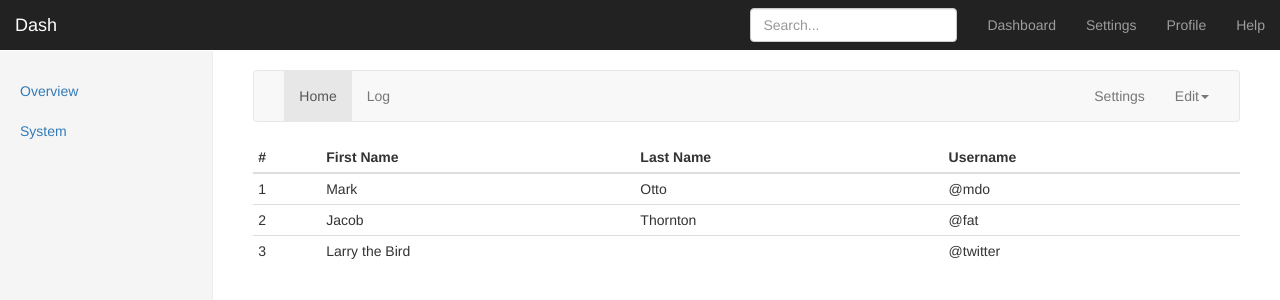
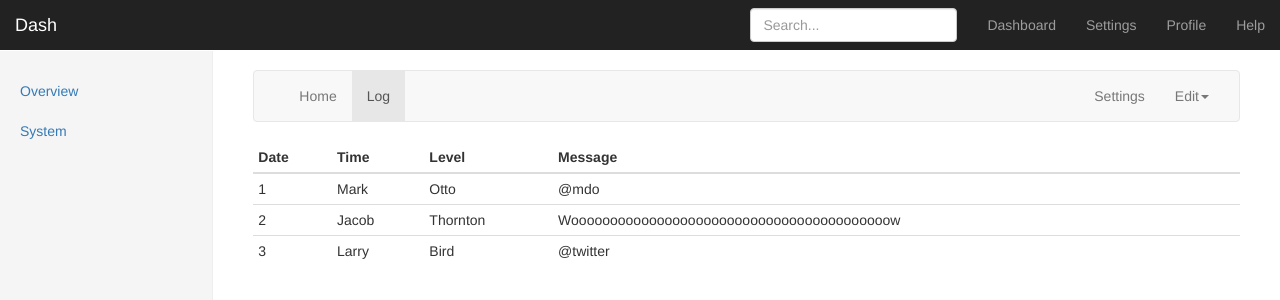
Before and after one commit to mtbrown/dash, a Flask app: template dash/templates/plugin/log.html in a window 1280 px wide. Shown: the top 300 px of the page. Run offline with Flask 3, Linux system fonts and the light colour scheme; the template is opened without the code that fills it, so the values that code supplies are empty; parts of the project's set-up code (start-up, migrations or seed data) failed here and were passed over; some libraries are stand-ins or nearby versions.

Commit message:
Fixed navigation bar links and active highlighting

```diff
--- a/dash/templates/base.html
+++ b/dash/templates/base.html
@@ -64,7 +64,7 @@
       {# Plugins list #}
       <ul class="nav nav-sidebar">
         {% for plugin in plugins %}
-        <li {% if request.path == url_for(plugin) %}class="active"{% endif %}>
+        <li {% if active_page == plugin %}class="active"{% endif %}>
         <a href="{{ url_for(plugin) }}">{{ plugin }}</a>
         </li>
         {% endfor %}
--- a/dash/templates/plugin/base.html
+++ b/dash/templates/plugin/base.html
@@ -1,4 +1,5 @@
 {% extends "base.html" %}
+{% set active_page = name %}
 
 {% block content %}
     <nav class="navbar navbar-default">
@@ -17,8 +18,8 @@
             <!-- Collect the nav links, forms, and other content for toggling -->
             <div class="collapse navbar-collapse" id="bs-example-navbar-collapse-1">
                 <ul class="nav navbar-nav">
-                    <li class="active"><a href="#">Home<span class="sr-only">(current)</span></a></li>
-                    <li><a href="#">Log</a></li>
+                    <li {% if active_sub_page == "home" %}class="active"{% endif %}><a href="{{ url_for(name) }}">Home</a></li>
+                    <li {% if active_sub_page == "log" %}class="active"{% endif %}><a href="{{ url_for(name + "_log") }}">Log</a></li>
                 </ul>
                 <ul class="nav navbar-nav navbar-right">
                     <li><a href="#">Settings</a></li>
--- a/dash/templates/plugin/home.html
+++ b/dash/templates/plugin/home.html
@@ -1,4 +1,5 @@
 {% extends "plugin/base.html" %}
+{% set active_sub_page = "home" %}
 
 {% block plugin_content %}
     <div class="row">
--- a/dash/templates/plugin/log.html
+++ b/dash/templates/plugin/log.html
@@ -1,13 +1,14 @@
 {% extends "plugin/base.html" %}
+{% set active_sub_page = "log" %}
 
 {% block plugin_content %}
     <table class="table table-condensed">
         <thead>
         <tr>
-            <th>#</th>
-            <th>First Name</th>
-            <th>Last Name</th>
-            <th>Username</th>
+            <th>Date</th>
+            <th>Time</th>
+            <th>Level</th>
+            <th>Message</th>
         </tr>
         </thead>
         <tbody>
@@ -21,11 +22,12 @@
             <td>2</td>
             <td>Jacob</td>
             <td>Thornton</td>
-            <td>@fat</td>
+            <td>Wooooooooooooooooooooooooooooooooooooooooow</td>
         </tr>
         <tr>
             <td>3</td>
-            <td colspan="2">Larry the Bird</td>
+            <td>Larry</td>
+            <td>Bird</td>
             <td>@twitter</td>
         </tr>
         </tbody>
```
